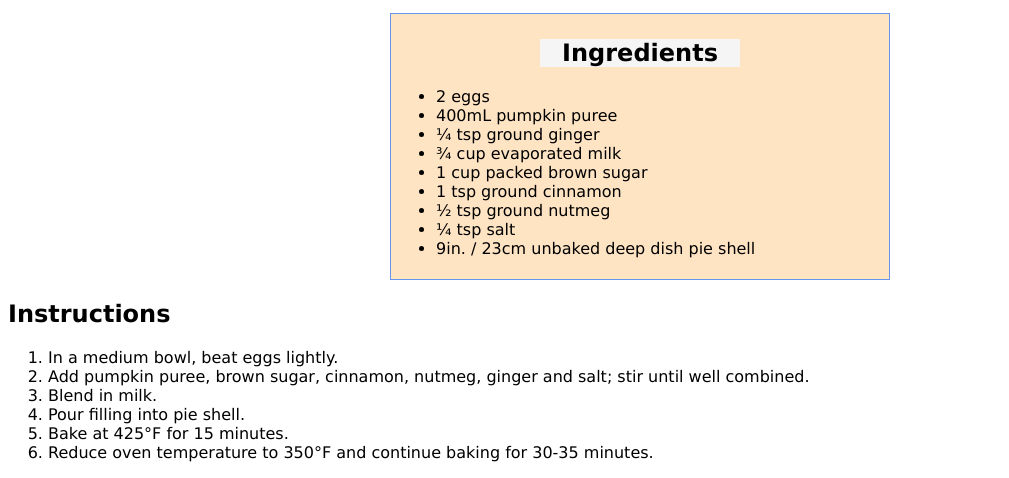
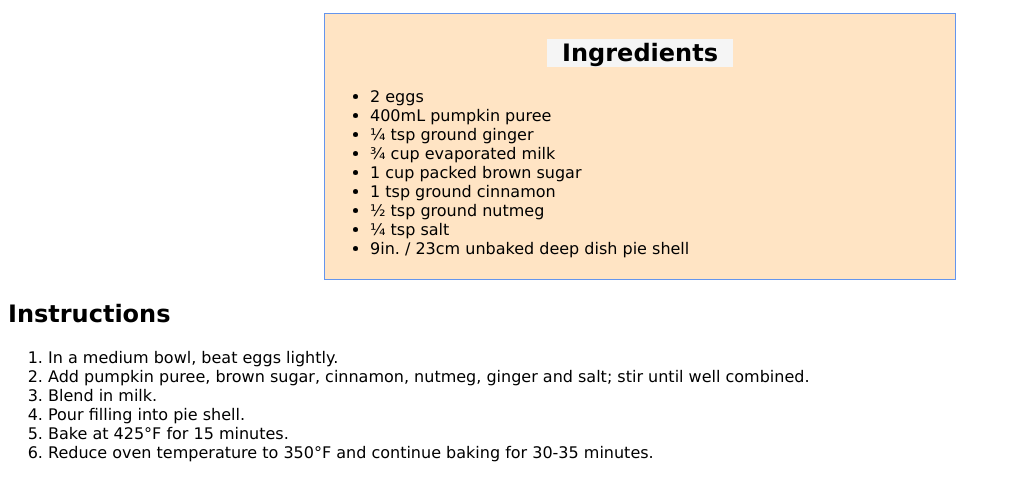
Before and after one commit to Resonence/odin-recipes, a plain HTML site: page recipes/connerspumpkinpie.html in a window 1280 px wide. Shown: the part 402-880 px from the top of the page, without its empty margins (0-1009 px from the left). Drawn offline with Linux system fonts and the light colour scheme.

Commit message:
fix boxes attempt

```diff
--- a/styles.css
+++ b/styles.css
@@ -18,6 +18,9 @@ html{
     margin: 10px auto;
     border: 1px solid black;
 }
+
+.header.homepg{}
+
 
 .header.recipe{
     background-color: blanchedalmond;
@@ -59,8 +62,6 @@ img{
 .ingcontainer{
     background-color: bisque;
     width: 50%;
-    min-width: 500px;
-    max-width: 500px;
     padding: 5px;
     margin: 0 auto;
     border: 1px solid cornflowerblue;
@@ -68,9 +69,7 @@ img{
 }
 
 .ingredients{
-    width:25%;
-    min-width: 200px;
-    max-width: 200px;
+    width: 30%;
     margin: 0 auto;
     background-color: whitesmoke;
     text-align: center;
```
Also changed, not shown: index.html (+1 -1 lines).
